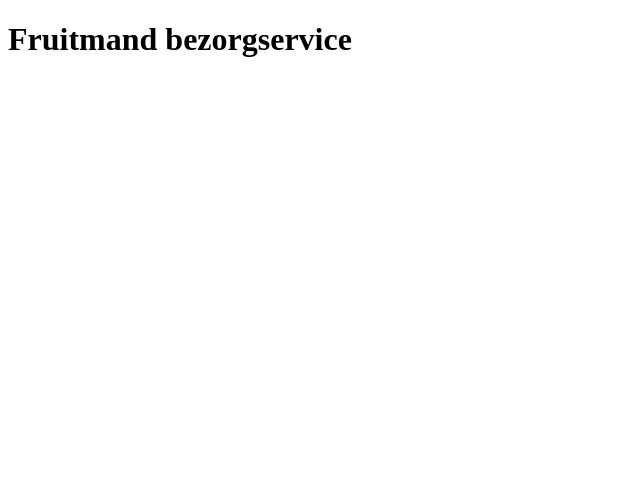
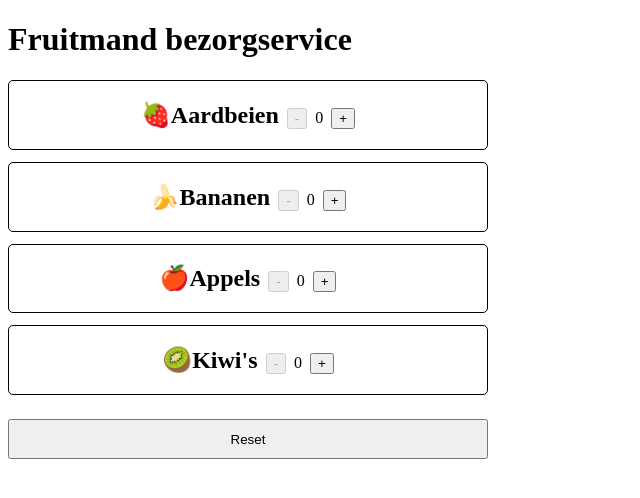
Before and after one commit to ilonavdberg/frontend-react-fruitbasket-order-form, a React (Vite) app: page / in a window 1280 px wide. Shown: the top 498 px of the page, without its empty margins (0-640 px from the left). Built offline with nearby package versions, Linux system fonts and the light colour scheme.

Commit message:
completed the assignment

```diff
--- a/src/App.jsx
+++ b/src/App.jsx
@@ -1,11 +1,16 @@
+//Styling
+import './App.css'
 
-import './App.css'
+//Components
+import FruitBasket from "./components/fruitbasket/FruitBasket.jsx";
+
 
 function App() {
 
   return (
     <>
         <h1>Fruitmand bezorgservice</h1>
+        <FruitBasket />
     </>
   )
 }
--- /dev/null
+++ b/src/components/fruitbasket/FruitBasket.css
@@ -0,0 +1,17 @@
+.fruitbasket {
+    display: flex;
+    flex-direction: column;
+    gap: 1.5rem;
+    width: 480px;
+}
+
+.fruitbasket__counters {
+    display: flex;
+    flex-direction: column;
+    gap: 0.75rem;
+}
+
+.fruitbasket__button {
+    flex-basis: 40px;
+    flex-shrink: 0;
+}
--- /dev/null
+++ b/src/components/fruitbasket/FruitBasket.jsx
@@ -0,0 +1,75 @@
+//Styling
+import './FruitBasket.css'
+
+//Components
+import FruitCounter from "../fruitcounter/FruitCounter.jsx"
+
+//Functions
+import {useState} from "react"
+
+
+function FruitBasket() {
+    const [fruitCounts, setFruitCounts] = useState({
+        strawberries: 0,
+        bananas: 0,
+        apples: 0,
+        kiwis: 0
+    });
+
+    const updateFruitCount = (fruit, newCount) => {
+        setFruitCounts({
+            ...fruitCounts,
+            [fruit]: newCount
+        });
+    };
+
+    const resetFruitCounts = () => {
+        setFruitCounts({
+            strawberries: 0,
+            bananas: 0,
+            apples: 0,
+            kiwis: 0
+        });
+    };
+
+
+    return (
+        <section className="fruitbasket">
+            <div className="fruitbasket__counters">
+                <FruitCounter
+                    fruitName={"Aardbeien"}
+                    fruitEmoji={"🍓"}
+                    fruitCount={fruitCounts.strawberries}
+                    setFruitCount={(newCount) => updateFruitCount("strawberries", newCount)}
+                />
+                <FruitCounter
+                    fruitName={"Bananen"}
+                    fruitEmoji={"🍌"}
+                    fruitCount={fruitCounts.bananas}
+                    setFruitCount={(newCount) => updateFruitCount("bananas", newCount)}
+                />
+                <FruitCounter
+                    fruitName={"Appels"}
+                    fruitEmoji={"🍎"}
+                    fruitCount={fruitCounts.apples}
+                    setFruitCount={(newCount) => updateFruitCount("apples", newCount)}
+                />
+                <FruitCounter
+                    fruitName={"Kiwi's"}
+                    fruitEmoji={"🥝"}
+                    fruitCount={fruitCounts.kiwis}
+                    setFruitCount={(newCount) => updateFruitCount("kiwis", newCount)}
+                />
+            </div>
+            <button
+                className={"fruitbasket__button"}
+                type={"button"}
+                onClick={resetFruitCounts}
+            >
+                Reset
+            </button>
+        </section>
+    )
+}
+
+export default FruitBasket;
--- /dev/null
+++ b/src/components/fruitcounter/FruitCounter.css
@@ -0,0 +1,9 @@
+.fruitcounter {
+    display: flex;
+    flex-direction: row;
+    justify-content: center;
+    align-items: baseline;
+    gap: 0.5rem;
+    border: 1px solid black;
+    border-radius: 5px;
+}
--- /dev/null
+++ b/src/components/fruitcounter/FruitCounter.jsx
@@ -0,0 +1,40 @@
+//Styling
+import './FruitCounter.css'
+
+
+function FruitCounter( { fruitName, fruitEmoji, fruitCount, setFruitCount }) {
+
+    function increment() {
+        setFruitCount(fruitCount + 1);
+    }
+
+    function decrement() {
+        setFruitCount(fruitCount - 1);
+    }
+
+    return (
+        <article className="fruitcounter">
+            <h2 className="fruitcounter__title"> <span>{fruitEmoji}</span>{fruitName}</h2>
+            <button
+                className="fruitcounter__button"
+                type="button"
+                value={fruitCount}
+                onClick={decrement}
+                disabled={fruitCount === 0}
+            >
+                -
+            </button>
+            <p className="fruitcounter__count">{fruitCount}</p>
+            <button
+                className="fruitcounter__button"
+                type="button"
+                value={fruitCount}
+                onClick={increment}
+            >
+                +
+            </button>
+        </article>
+    )
+}
+
+export default FruitCounter;
```
Also changed, not shown: .eslintrc.cjs.
